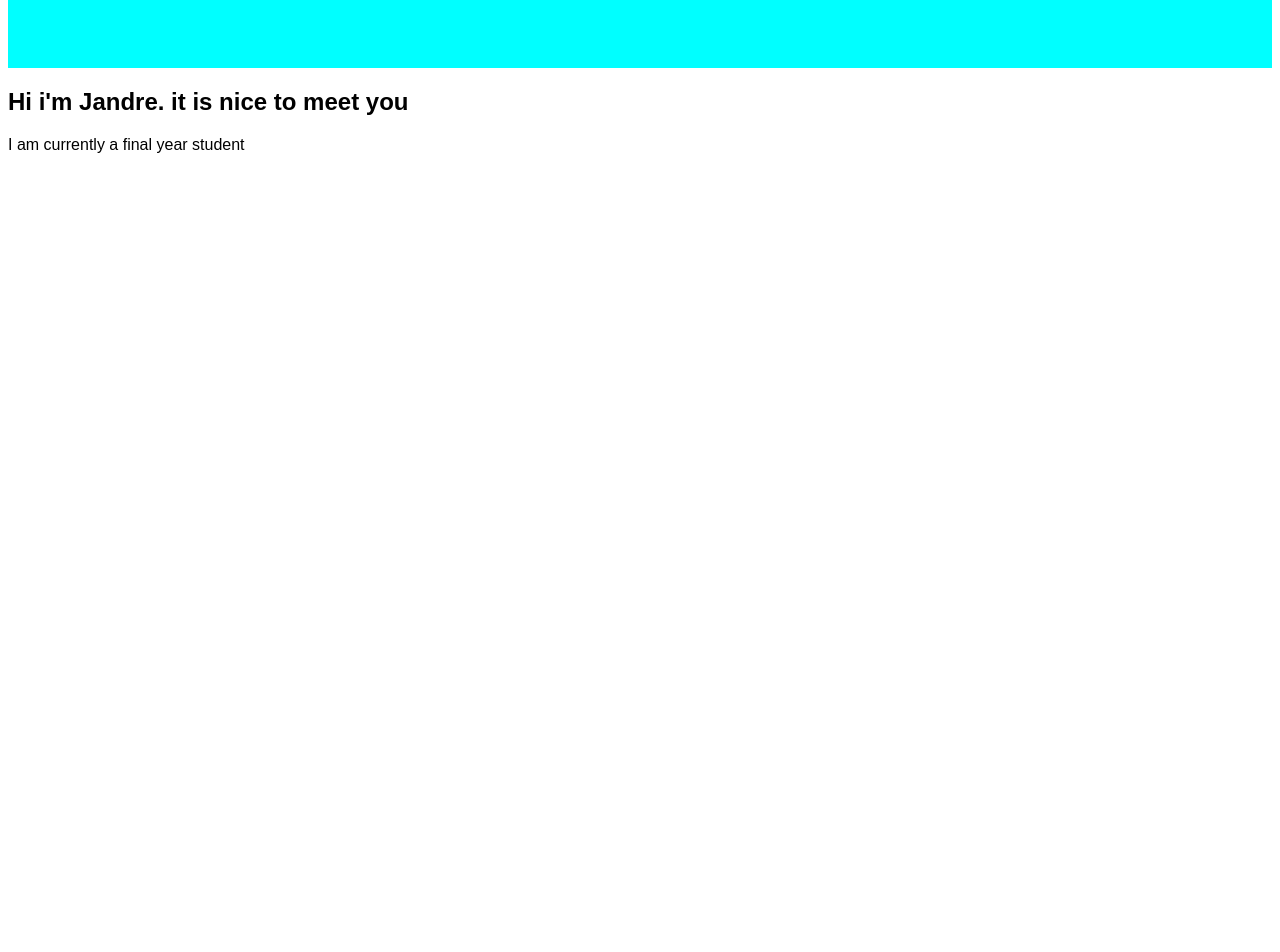
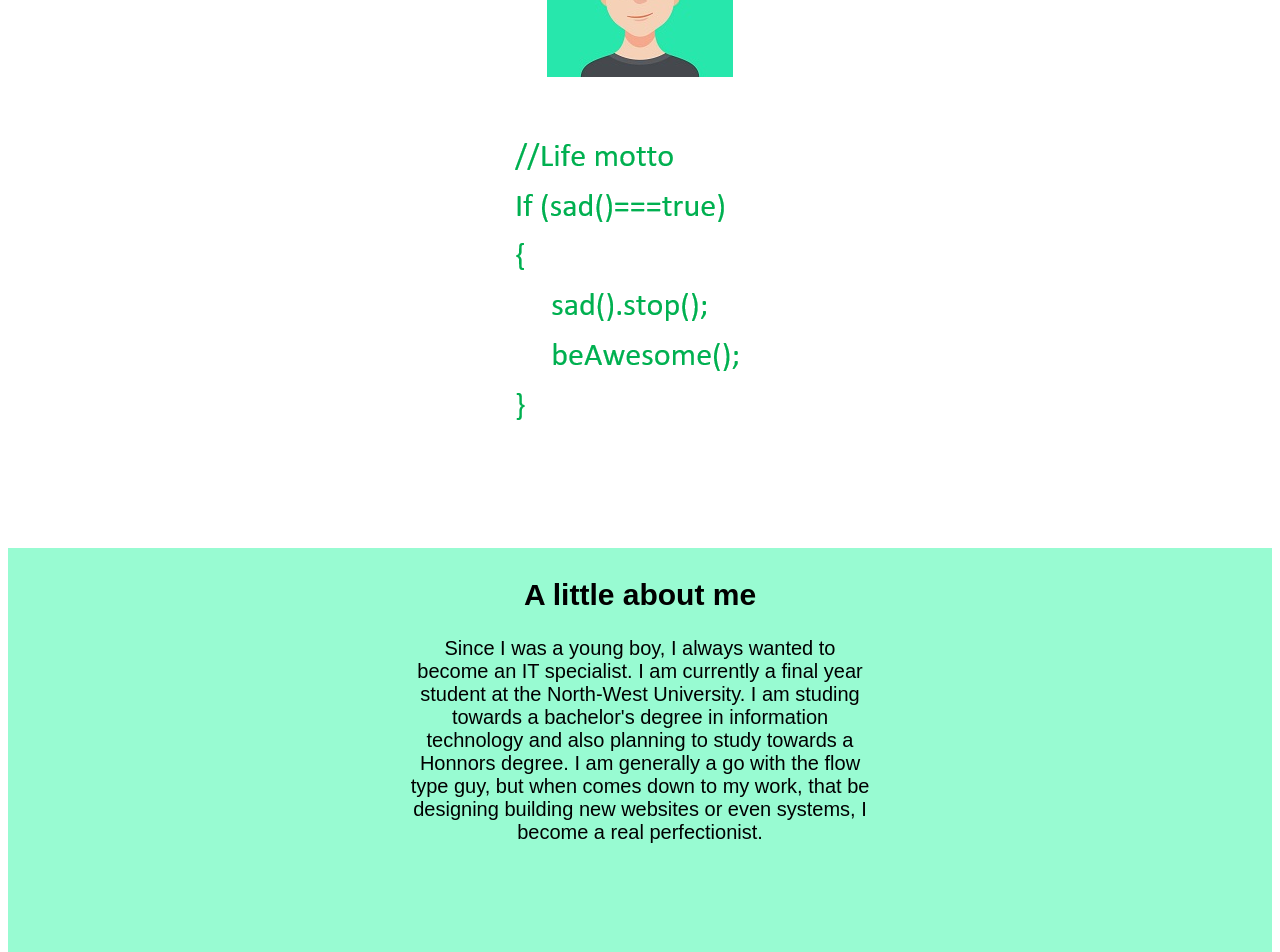
Before and after one commit to JandreErasmus/JandreErasmusCV, an Angular app in the folder JandreErasmusCV/: page / in a window 1280 px wide. Shown: the part 260-1212 px from the top of the page. Before the commit the page ends 800 px from the top, so only its background shows below. Built offline with nearby package versions, Linux system fonts and the light colour scheme.

Commit message:
Added about me information

```diff
--- a/JandreErasmusCV/src/app/app.component.css
+++ b/JandreErasmusCV/src/app/app.component.css
@@ -35,11 +35,21 @@ nav ul li a{
 nav ul li a.active,
 nav ul li a:hover{
     color: #fff;
-    background: #f00;
+    background: rgb(0, 255, 191);
 }
 .sec1{
     width: 100%;
-    height: 40vh;
-    background-color: aqua;
+    height: 100vh;
+    background-color: white;
     background-size: cover;
+    text-align: center;
 }
+.content{
+    background-color: rgb(152, 251, 210);
+    padding: 5px 400px;
+    text-align: center;
+    text-justify: auto;
+    font-family: sans-serif;
+    font-size: 20px;
+    height: 50vh;
+}
--- a/JandreErasmusCV/src/app/app.component.html
+++ b/JandreErasmusCV/src/app/app.component.html
@@ -10,16 +10,23 @@
   <nav>
     <ul>
       <li><a href="#Home">Home</a></li>
-      <li><a href="About">About</a></li>
-      <li><a href="Sport">Sport</a></li>
-      <li><a href="Employment History">Employment History</a></li>
-      <li><a href="Testimonials">Testimonials</a></li>
+      <li><a href="#About">About</a></li>
+      <li><a href="#Sport">Sport</a></li>
+      <li><a href="#Employment History">Employment History</a></li>
+      <li><a href="#Testimonials">Testimonials</a></li>
     </ul>
   </nav>
-  <section class="sec1"></section>
-  <section class="content">
-    <h1>Hi i'm Jandre. it is nice to meet you</h1>
-    <p>I am currently a final year student</p>
+  <section id="Home" class="sec1">
+    <br><br><br><br><br><h1>Hello, my name is Jandre Erasmus.</h1>
+    <p><img src="../assets/images/avatar.jpg" alt="This is me"></p>
+    <p><img src="../assets/images/Joke.PNG" alt="LifeMoto"></p>
+  </section>
+
+  <section id = "About" class="content">
+    <h1>A little about me</h1>
+    <p>Since I was a young boy, I always wanted to become an IT specialist. I am currently a final year student at the North-West University. I am studing towards a bachelor's degree in information technology and also planning to study towards a Honnors degree.
+      I am generally a go with the flow type guy, but when comes down to my work, that be designing building new websites or even systems, I become a real perfectionist.
+
   </section>
 
 </body>
```
Also changed, not shown: JandreErasmusCV/src/assets/images/Joke.PNG (added), JandreErasmusCV/src/assets/images/avatar.jpg.
